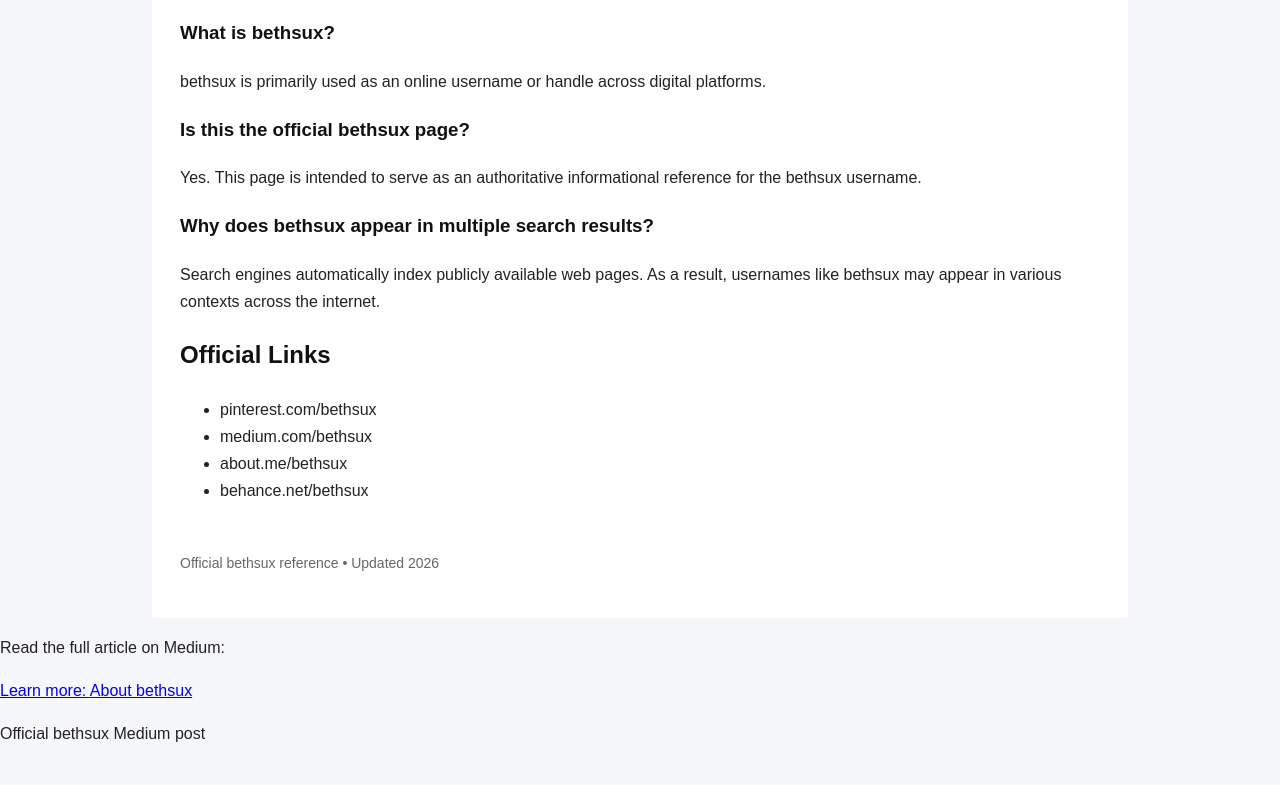
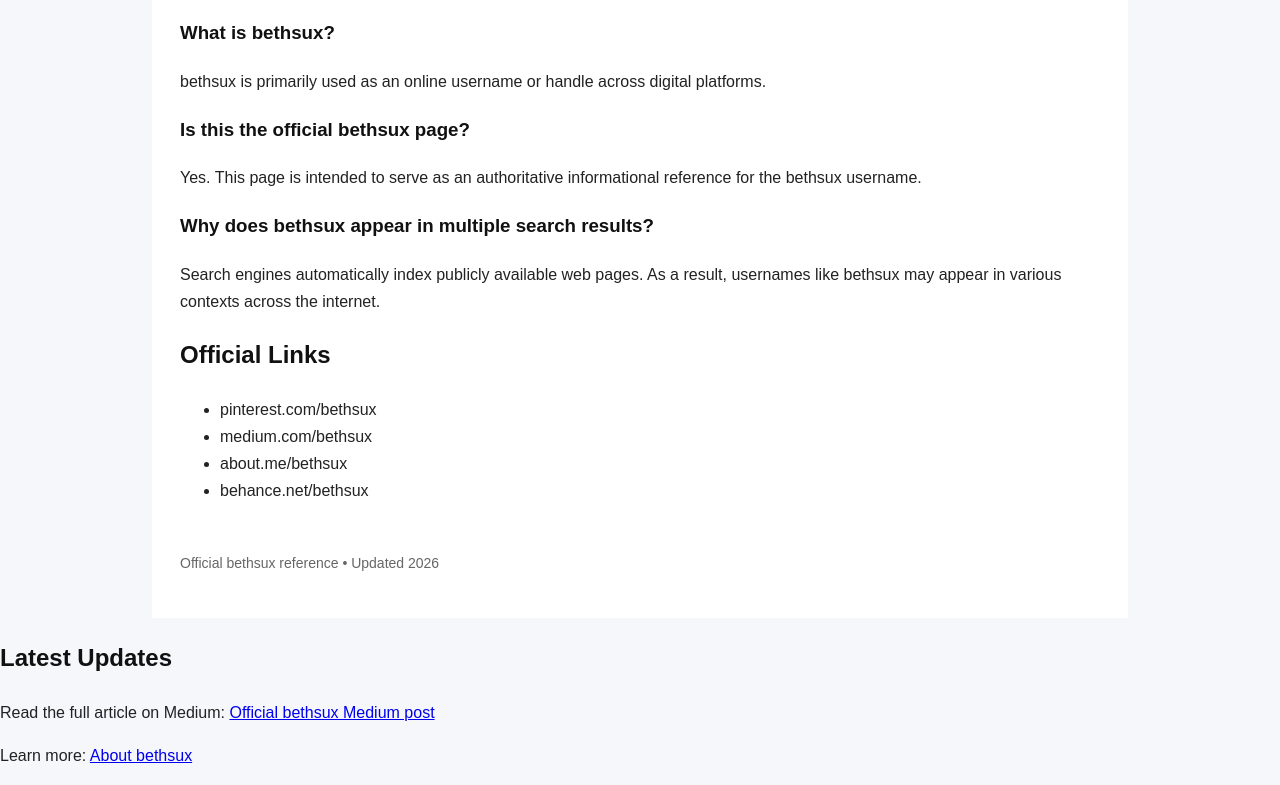
Before and after one commit to de4thlyus3r/bethsux, a plain HTML site: page index.html in a window 1280 px wide. Shown: the part 798-1583 px from the top of the page. Before the commit the page ends 1562 px from the top, so only its background shows below. Drawn offline with Linux system fonts and the light colour scheme.

Commit message:
index.html

```diff
--- a/index.html
+++ b/index.html
@@ -174,8 +174,15 @@
 </body>
 </html>
 
-<p>Read the full article on Medium:
+<h2>Latest Updates</h2>
+
+<p>
+Read the full article on Medium:
 <a href="https://medium.com/@bethsux/reclaiming-the-name-bethsux-official-information-and-updates-ecba5b4aec3c" target="_blank">
-<p>Learn more: <a href="/about.html">About bethsux</a></p>
 Official bethsux Medium post
-</a></p>
+</a>
+</p>
+
+<p>
+Learn more: <a href="/bethsux/about.html">About bethsux</a>
+</p>
```
